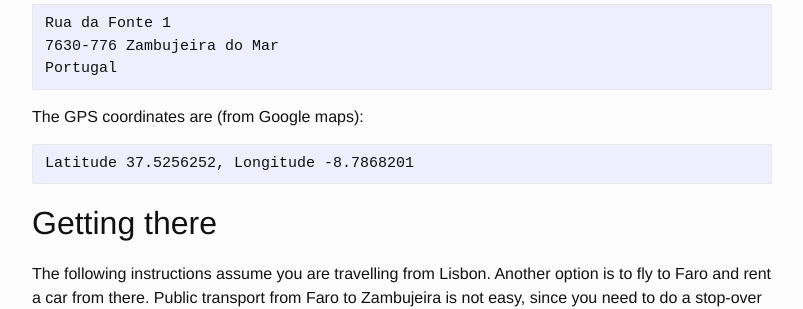
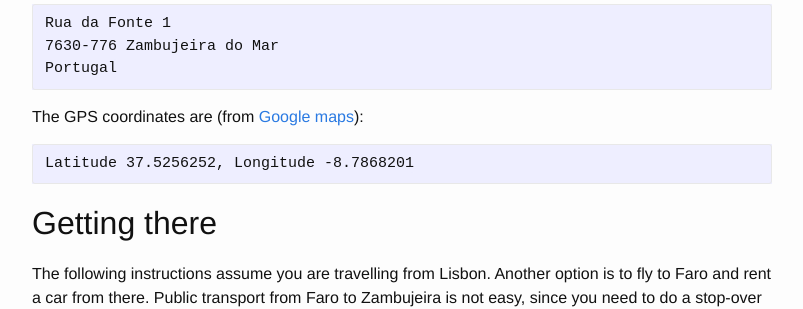
Before and after one commit to jgte/zh, a Jekyll site: the page built from en_intro.md, in a window 1280 px wide and 900 px high, scrolled down 700 px. Shown: the part 152-461 px from the top of the window, without its empty margins (238-1041 px from the left). Built offline with Jekyll 4.4.1, drawn with Linux system fonts in a browser that asks for light colours; part of the change alters nothing that is shown.

```diff
--- a/en_intro.md
+++ b/en_intro.md
@@ -36,7 +36,7 @@ The address of *Alojamento da Rua da Fonte* is:
     7630-776 Zambujeira do Mar
     Portugal
 
-The GPS coordinates are (from Google maps):
+The GPS coordinates are (from [Google maps](https://goo.gl/maps/wktc4L6BSeA2)):
 
     Latitude 37.5256252, Longitude -8.7868201
 
```
